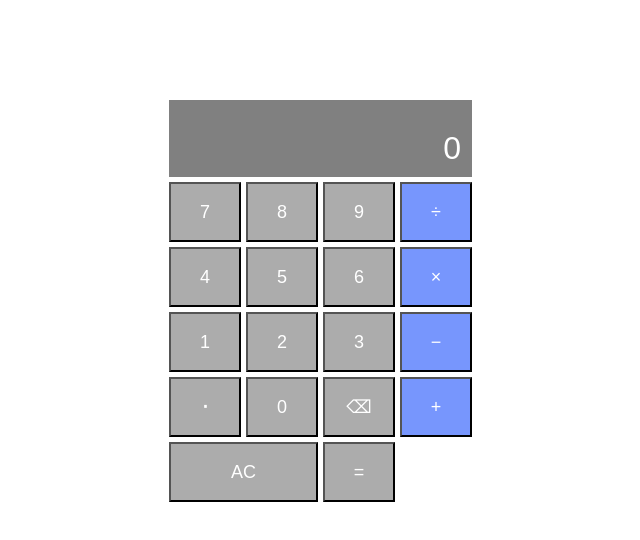
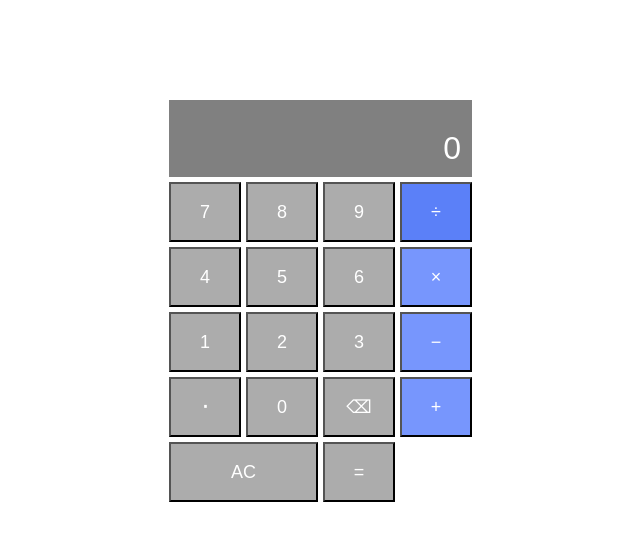
Before and after one commit to marybcheung/calculator, a plain HTML site: page index.html in a window 1280 px wide. In both pictures the pointer is over the button 757 px from the left and 212 px from the top of the page. Shown: the whole page, without its empty margins (321-961 px from the left). Drawn offline with Linux system fonts and the light colour scheme.

Commit message:
Added hover styling

```diff
--- a/index.html
+++ b/index.html
@@ -52,11 +52,11 @@
                 background-color: rgb(119, 150, 253);
             }
 
-            .blue-button-selected {
+            .blue-button-selected, .operator:hover {
                 background-color:rgb(91, 128, 248);
             }
 
-            .grey-button-selected {
+            .grey-button-selected, button:hover {
                 background-color:rgb(153, 153, 153);
             }
         </style>
```
